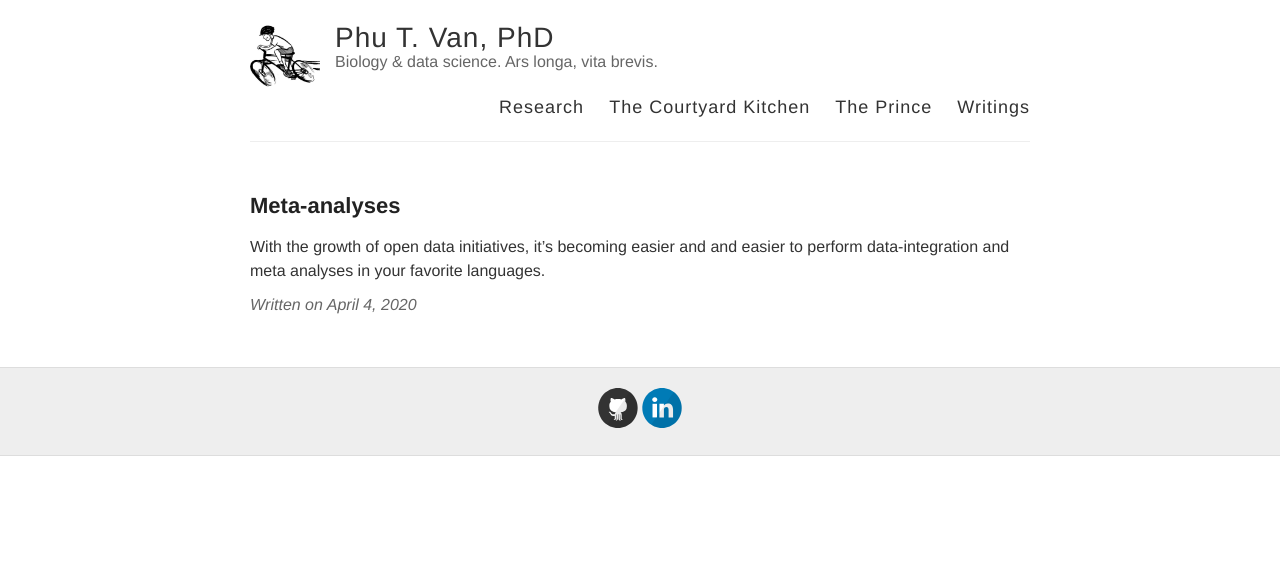
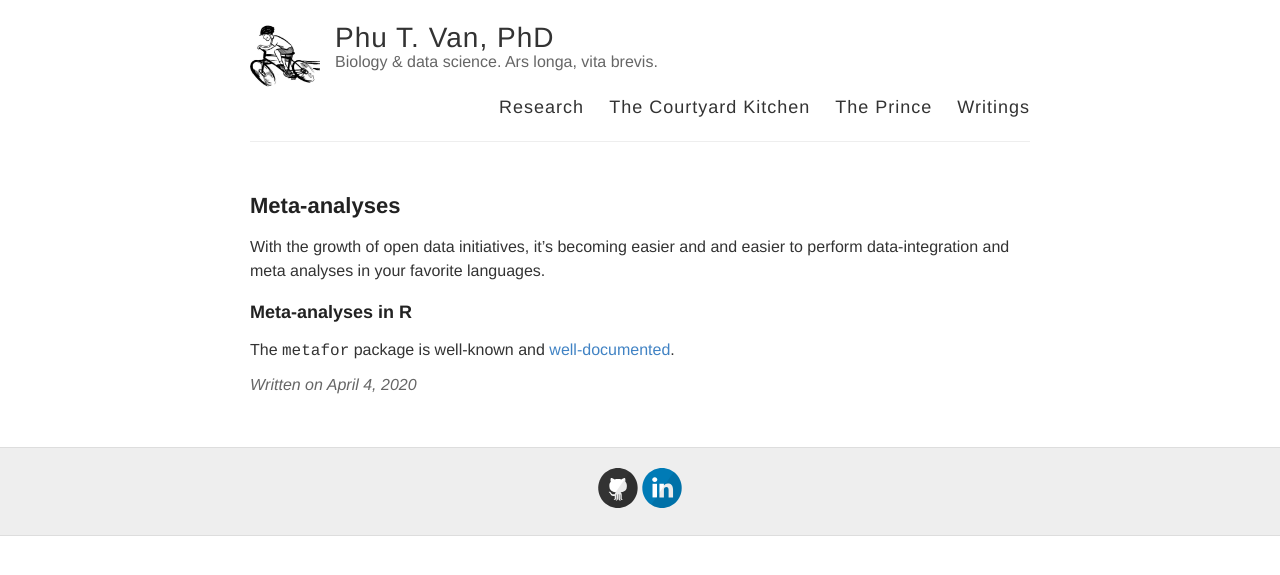
Before and after one commit to ptvan/ptvan.github.io, a Jekyll site: the page built from _posts/2020-04-04-meta-analyses.md, in a window 1280 px wide. Shown: the top 575 px of the page. Built offline with Jekyll 4.4.1, drawn with Linux system fonts in a browser that asks for light colours.

Commit message:
added reference to metafor

```diff
--- a/_posts/2020-04-04-meta-analyses.md
+++ b/_posts/2020-04-04-meta-analyses.md
@@ -4,3 +4,7 @@ title: Meta-analyses
 ---
 
 With the growth of open data initiatives, it's becoming easier and and easier to perform data-integration and meta analyses in your favorite languages.
+
+### Meta-analyses in R
+
+The `metafor` package is well-known and [well-documented](http://www.metafor-project.org/doku.php/help).
```
